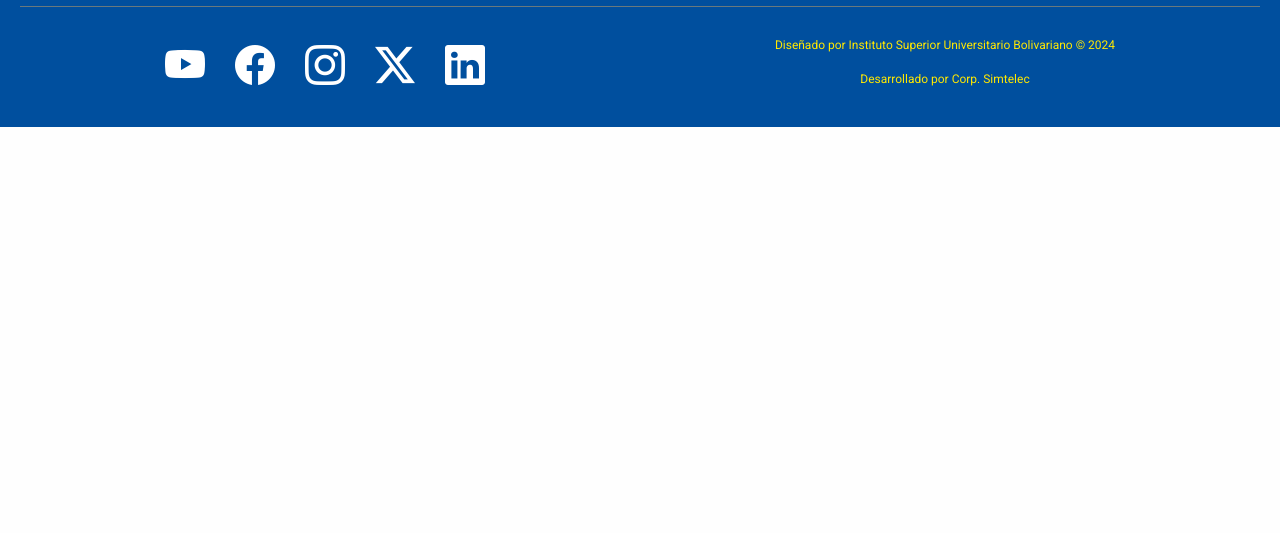
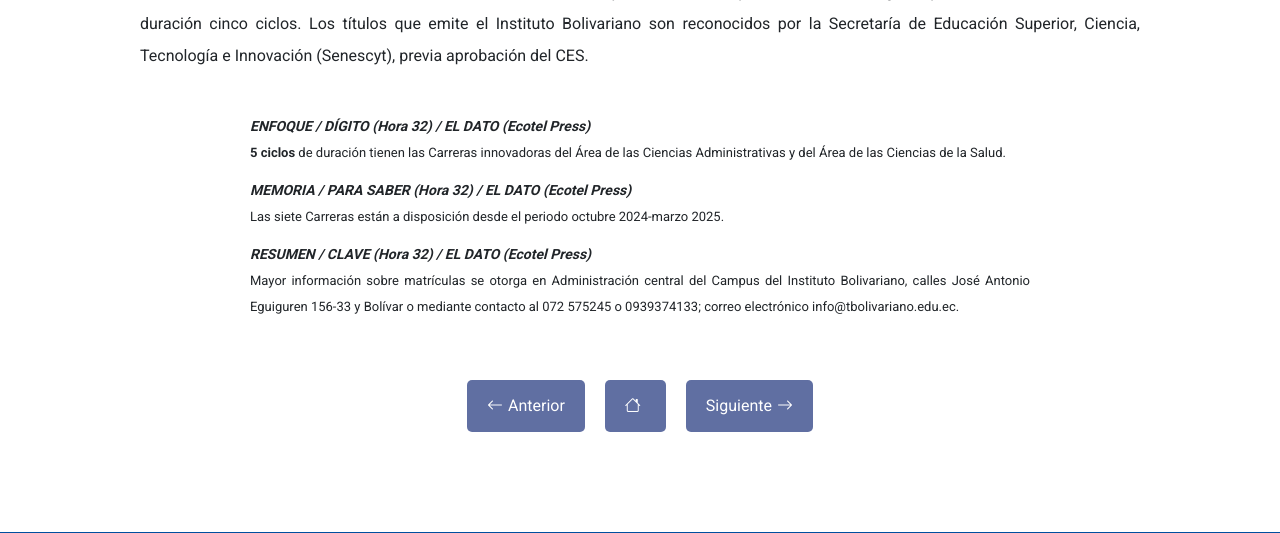
Before and after one commit to raocampo/webonlineIUB, a PHP site: page /iubonline/eventos/evento3.html in a window 1280 px wide. Shown: the part 1984-2517 px from the top of the page. Before the commit the page ends 2111 px from the top, so only its background shows below. Run offline with PHP 8.4, Linux system fonts and the light colour scheme.

Commit message:
Se actualiza las paginas y se repara bugs de algunas paginas

```diff
--- a/css/style.css
+++ b/css/style.css
@@ -243,7 +243,7 @@ img{
 }*/
 
 .menu {
-  background-color: #fff;
+  background-color: #ffffffa9;
   margin-top: 3rem;
 
 }
@@ -1832,6 +1832,7 @@ input{
 
 /*PAGINA METODOLOGIA DE ESTUDIO*/
 
+
 .metodologia-estudio{
   margin-top: 23rem;
   width: 100%;
@@ -1844,7 +1845,8 @@ input{
   flex-direction: column;
 }*/
 .seccion{
-  height: 50rem;
+  margin-top: 3rem;
+  height: 77rem;
 }
 .seccion h1{
   margin-top: 6rem;
@@ -2647,6 +2649,52 @@ input{
   font-size: 1.3rem;
 }
 
+
+.news-navigation {
+  display: flex;
+  justify-content: center;
+  align-items: center;
+  margin: 4rem 0;
+}
+
+.nav-button {
+  text-decoration: none;
+  color: #fff;
+  background-color: rgba(29, 50, 123, 0.7);
+  padding: 1rem 2rem;
+  margin: 0 1rem;
+  border-radius: 5px;
+  transition: background-color 0.3s;
+  display: flex;
+  align-items: center;
+}
+
+.nav-button:hover {
+  background-color: #1d327b;
+  color: #ffe800;
+}
+
+.nav-button i {
+  margin-right: 0.5rem;
+}
+
+/*#home i {
+  margin-right: 0;
+  margin-left: 0.5rem;
+}*/
+
+#next i {
+  margin-left: 0.5rem;
+  margin-right: 0;
+}
+
+@media(min-width: 768px){
+  .noticia{
+    margin-top: 30rem;
+    /*height: 77rem;*/
+  }
+}
+
 /*SECCION BOTONES*/
 
 .tarjeta-titulo{
--- a/eventos/evento3.html
+++ b/eventos/evento3.html
@@ -37,23 +37,23 @@
 
       <nav class="sub-menu text-center contenedor navbar">
         <a href="/index.html"><img src="/assets/images/home1.png" alt="iconoInicio"></a>
-        <li class="dropdown"><a href="/admisiones-iub.html">ADMISIONES<i class="bi bi-chevron-down"></i></a>
+        <li class="dropdown1"><a href="/admisiones-iub.html">ADMISIONES<i class="bi bi-chevron-down"></i></a>
           <ul>
             <li><a href="/oferta-academica.html">CARRERAS UNIVERSITARIAS</a></li>
-            <li><a href="/formacion-continua.html">FORMACION CONTINUA</a></li>
+            <li><a href="/formacion-continua.html">FORMACIÓN CONTINUA</a></li>
             <li><a href="/formacion-continua.html">POSGRADOS</a></li>
           </ul>
         </li>
-        <li class="dropdown"><a href="/oferta-academica.html">OFERTA ACADEMICA<i class="bi bi-chevron-down"></i></a>
+        <li class="dropdown"><a href="/oferta-academica.html">OFERTA ACADÉMICA<!--<i class="bi bi-chevron-down"></i>--></a>
           <!--<ul>
-            <li><a href="/oferta-academica.html">PREGRADO</a></li>
-            <li><a href="/formacion-continua.html">FORMACION CONTINUA</a></li>
+            <li><a href="oferta-academica.html">PREGRADO</a></li>
+            <li><a href="formacion-continua.html">FORMACION CONTINUA</a></li>
           </ul>-->
         </li>
         <!--<li class="dropdwon"><a href="formacionContinua.html">FORMACION CONTINUA</a>-->
-        <a href="http://localhost/iubonline/matriculate-online.php" target="_blank">MATRICULATE ONLINE</a>
-        <a href="/metodologia-estudio.html">METODOLOGIA DE ESTUDIO</a>
-        <a href="https://bolivarianovirtual.com/login/index.php">BOLIVARIANO DIGITAL EDUCA</a>
+        <a href="http://localhost/iubonline/matriculate-online.php" target="_blank">MATRICÚLATE ONLINE</a>
+        <a href="/metodologia-estudio.html">METODOLOGÍA DE ESTUDIO</a>
+        <a href="https://bolivarianovirtual.com/login/index.php">EVA BOLIVARIANO ONLINE</a>
       </nav>
 
     </div>
@@ -68,20 +68,20 @@
         <li class="dropdown"><a href="/admisiones-iub.html">ADMISIONES<i class="bi bi-chevron-down"></i></a>
           <ul>
             <li><a href="/oferta-academica.html">CARRERAS UNIVERSITARIAS</a></li>
-            <li><a href="/formacioncontinua.html">FORMACION CONTINUA</a></li>
-            <li><a href="/formacioncontinua.html">POSGRADOS</a></li>
+            <li><a href="/formacion-continua.html">FORMACIÓN CONTINUA</a></li>
+            <li><a href="/formacion-continua.html">POSGRADOS</a></li>
           </ul>
         </li>
-        <li class="dropdown"><a href="/oferta-academica.html">OFERTA ACADEMICA<i class="bi bi-chevron-down"></i></a>
+        <li class="dropdown"><a href="/oferta-academica.html">OFERTA ACADÉMICA<i class="bi bi-chevron-down"></i></a>
           <!--<ul>
-            <li><a href="/oferta-academica.html">PREGRADO</a></li>
-            <li><a href="/formacion-continua.html">FORMACION CONTINUA</a></li>
+            <li><a href="oferta-academica.html">PREGRADO</a></li>
+            <li><a href="formacion-continua.html">FORMACION CONTINUA</a></li>
           </ul>-->
         </li>
         <!--<li class="dropdwon"><a href="formacionContinua.html">FORMACION CONTINUA</a>-->
-        <a href="/matriculate-online.php">MATRICULATE ONLINE</a>
-        <a href="/metodologia-estudio.html">METODOLOGIA DE ESTUDIO</a>
-        <a href="https://bolivarianovirtual.com/login/index.php" target="_blank">BOLIVARIANO DIGITAL EDUCA</a>
+        <a href="/matriculate-online.php">MATRICÚLATE ONLINE</a>
+        <a href="/metodologia-estudio.html">METODOLOGÍA DE ESTUDIO</a>
+        <a href="https://bolivarianovirtual.com/login/index.php">EVA BOLIVARIANO ONLINE</a>
       </ul>
     </div>
 
@@ -92,7 +92,17 @@
 
       <h1 class="text-center">
         Universitario Bolivariano presenta siete carreras online de vanguardia
+
       </h1>
+
+      <p class="resumen">
+        Siete carreras innovadoras 100% en línea tiene la nueva oferta académica de la primera y única entidad con la condición de Universitario en la Región Sur del país.
+      </p>
+
+      <div class="titulo-imagen">
+        <img src="/assets/images/eventos/evento3.1.png" alt="Bolivariano">
+        <p>La nueva oferta académica corresponde a una educación 100% en línea y de calidad.</p>
+      </div>
 
       <div class="titulo-imagen">
         <img src="/assets/images/eventos/evento3.png" alt="Bolivariano">
@@ -103,9 +113,9 @@
 
     <div class="contenido-evento">
 
-      <p class="resumen">
+      <!--<p class="resumen">
         Siete carreras innovadoras 100% en línea tiene la nueva oferta académica de la primera y única entidad con la condición de Universitario en la Región Sur del país.
-      </p>
+      </p>-->
 
       <p>
         Administración de Sistemas de Salud, Calidad y Productividad, Administración de Empresas e Inteligencia de Negocios, Administración Tecnológica e Innovación Estratégica, Contabilidad, Educación Inicial y Educación Básica constituyen las carreras no presenciales que promociona el Instituto Superior Universitario Bolivariano de Loja (Ecuador).
@@ -147,6 +157,12 @@
     </div>
 
     <div class="footer-evento">
+
+      <div class="news-navigation">
+        <a href="/eventos/evento2.html" class="nav-button" id="prev"><i class="bi bi-arrow-left"></i> Anterior</a>
+        <a href="/index.html" class="nav-button" id="home"><i class="bi bi-house"></i></a>
+        <a href="/eventos/evento1.html" class="nav-button" id="next">Siguiente <i class="bi bi-arrow-right"></i></a>
+      </div>
 
       <!--<div class="titulo-imagen">
         <img src="/assets/images/eventos/caces1.png" alt="CACES">
```
Also changed, not shown: eventos/evento1.html (+23 -16 lines), eventos/evento2.html (+22 -16 lines), metodologia-estudio.html (+8 -4 lines), assets/images/eventos/evento3.1.png (added), assets/images/fondo/fondoME.png (added), assets/images/metodologia1.png (added), assets/images/metodologia2.png (added).
